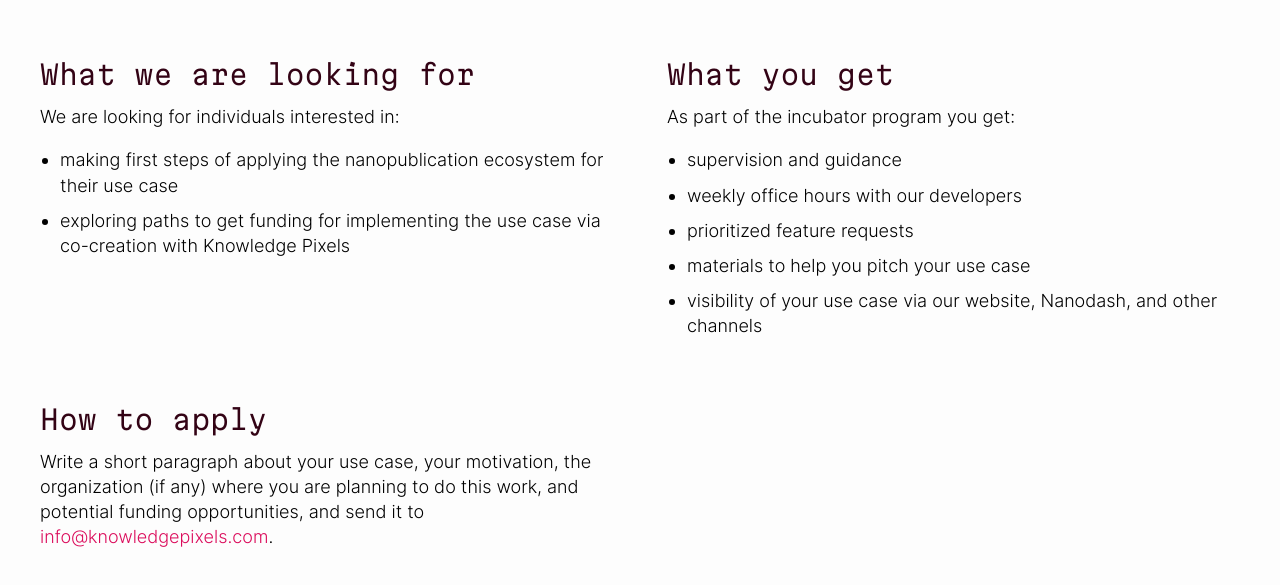
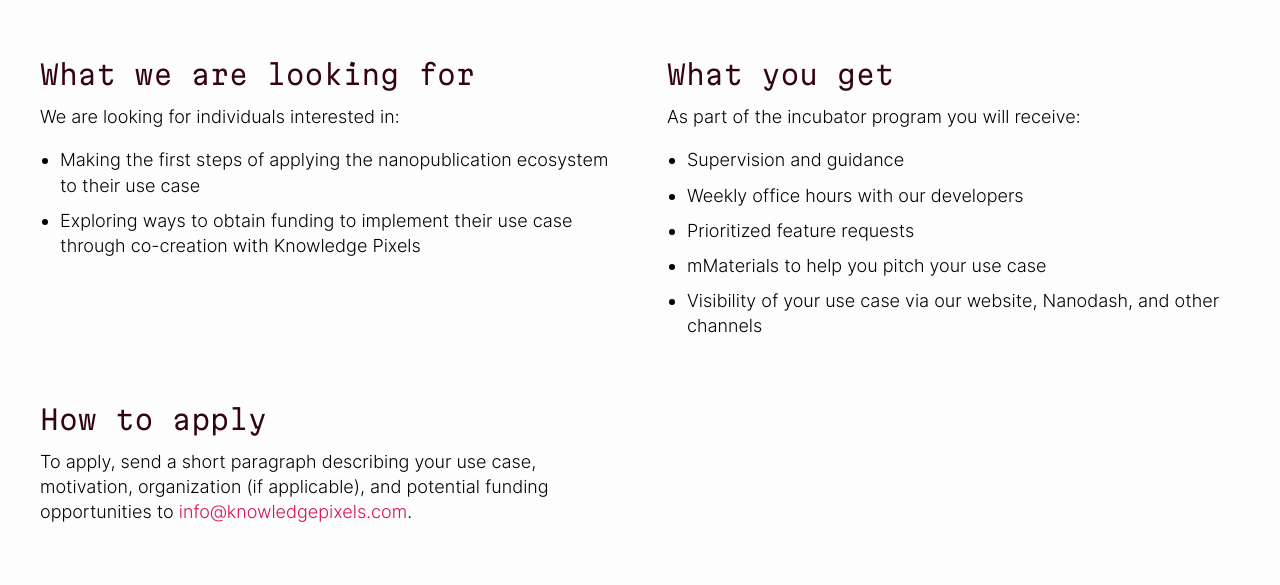
Before and after one commit to knowledgepixels/knowledgepixels.github.io, a plain HTML site: page incubator.html in a window 1280 px wide. Shown: the part 479-1064 px from the top of the page. Drawn offline with Linux system fonts and the light colour scheme.

Commit message:
Adjust incubator page

```diff
--- a/incubator.html
+++ b/incubator.html
@@ -46,8 +46,8 @@
 
 <p>We are looking for individuals interested in:</p>
 <ul>
-<li>making first steps of applying the nanopublication ecosystem for their use case</li>
-<li>exploring paths to get funding for implementing the use case via co-creation with Knowledge Pixels</li>
+<li>Making the first steps of applying the nanopublication ecosystem to their use case</li>
+<li>Exploring ways to obtain funding to implement their use case through co-creation with Knowledge Pixels</li>
 </ul>
 
 </column>
@@ -56,13 +56,13 @@
 
 <h2>What you get</h2>
 
-<p>As part of the incubator program you get:</p>
+<p>As part of the incubator program you will receive:</p>
 <ul>
-<li>supervision and guidance</li>
-<li>weekly office hours with our developers</li>
-<li>prioritized feature requests</li>
-<li>materials to help you pitch your use case</li>
-<li>visibility of your use case via our website, Nanodash, and other channels</li>
+<li>Supervision and guidance</li>
+<li>Weekly office hours with our developers</li>
+<li>Prioritized feature requests</li>
+<li>mMaterials to help you pitch your use case</li>
+<li>Visibility of your use case via our website, Nanodash, and other channels</li>
 </ul>
 
 </column>
@@ -72,8 +72,7 @@
 <h2>How to apply</h2>
 
 <p>
-Write a short paragraph about your use case, your motivation, the organization (if any) where you are planning to do this work, and potential funding opportunities,
-and send it to <a href="mailto:info@knowledgepixels.com">info@knowledgepixels.com</a>.
+To apply, send a short paragraph describing your use case, motivation, organization (if applicable), and potential funding opportunities to <a href="mailto:info@knowledgepixels.com">info@knowledgepixels.com</a>.
 </p>
 
 </column>
```
